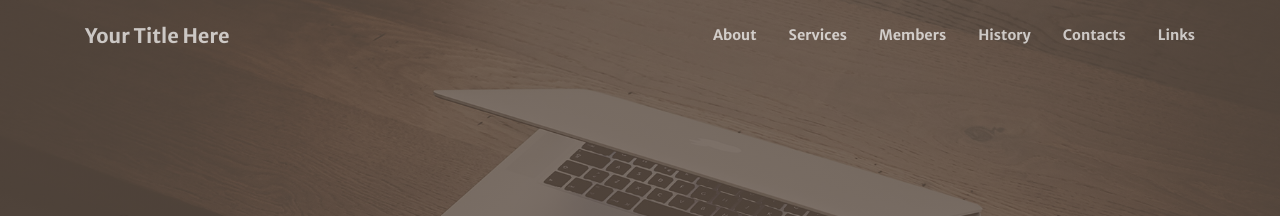
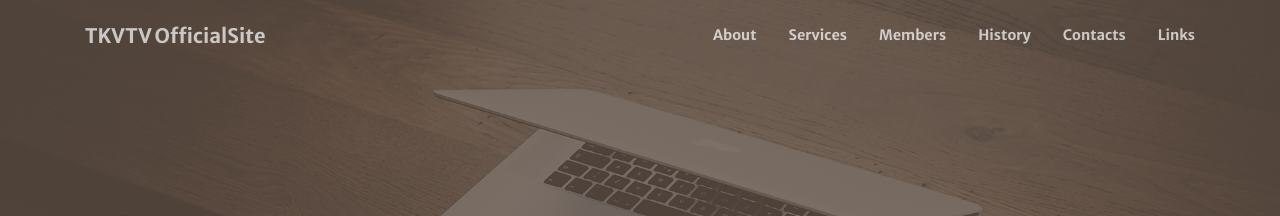
Before and after one commit to takagotch/page70, a Jekyll site: the page built from index.md, in a window 1280 px wide. Shown: the top 216 px of the page. Built offline with Jekyll 4.4.1, drawn with Linux system fonts in a browser that asks for light colours; nearby versions of some CDN libraries.

Commit message:
Update _config.yml

```diff
--- a/_config.yml
+++ b/_config.yml
@@ -1,5 +1,5 @@
 # Site settings
-title: Your Title Here
+title: TKVTV OfficialSite
 description: > # this means to ignore newlines until "baseurl:"
 baseurl: "/creative-theme-jekyll-new/" # the subpath of your site, e.g. /blog/
 url: "" # the base hostname & protocol for your site
```
